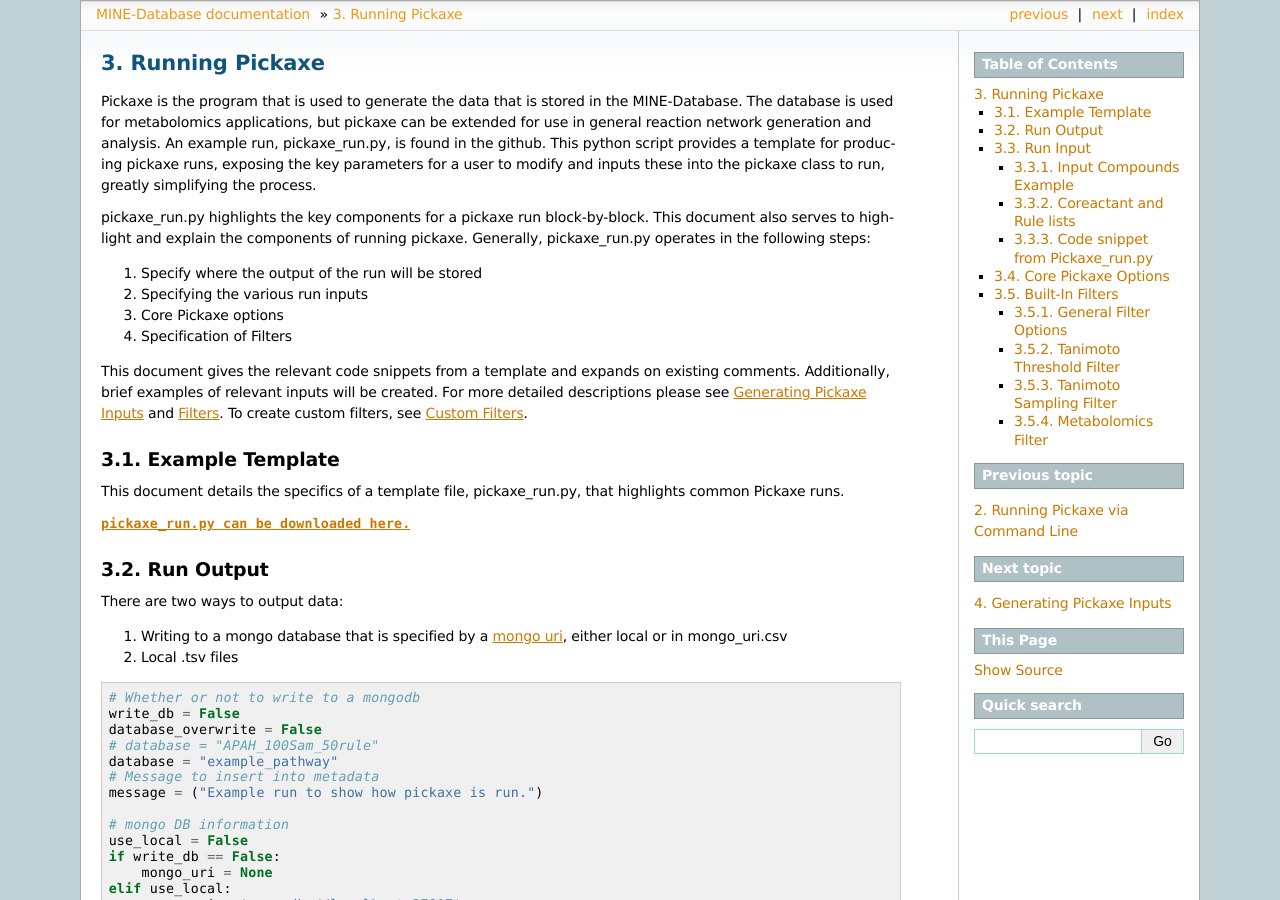
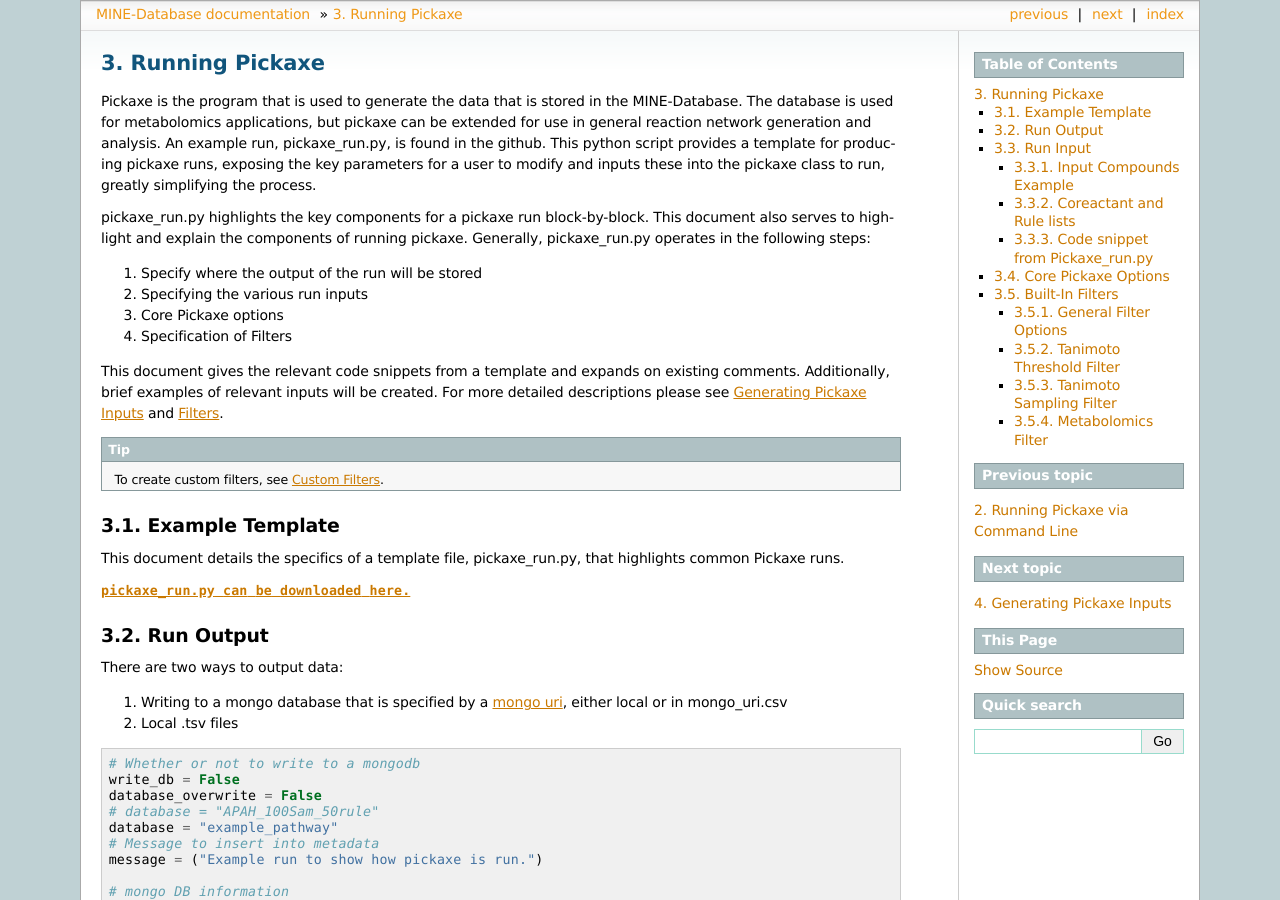
Before and after one commit to tyo-nu/MINE-Database, a Sphinx documentation site: the page built from docs/pickaxe_run.rst, in a window 1280 px wide and 900 px high. Built offline with Sphinx 7.4.7, drawn with Linux system fonts in a browser that asks for light colours; part of the change alters nothing that is shown.

```diff
--- a/docs/pickaxe_run.rst
+++ b/docs/pickaxe_run.rst
@@ -17,7 +17,9 @@ and explain the components of running pickaxe. Generally, pickaxe_run.py operate
 
 This document gives the relevant code snippets from a template and expands on existing comments. Additionally, brief
 examples of relevant inputs will be created. For more detailed descriptions please see :doc:`inputs` and :doc:`api_ref/filters`.
-To create custom filters, see :doc:`custom_filters`.
+
+.. tip::
+    To create custom filters, see :doc:`custom_filters`.
 
 Example Template
 ----------------
```
